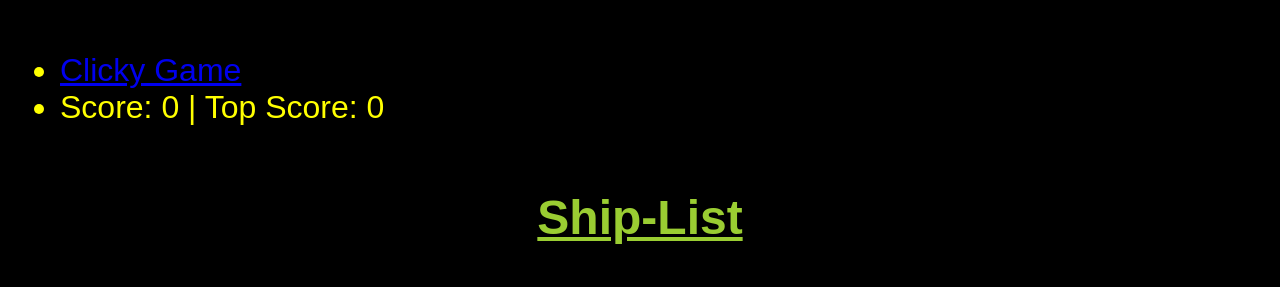
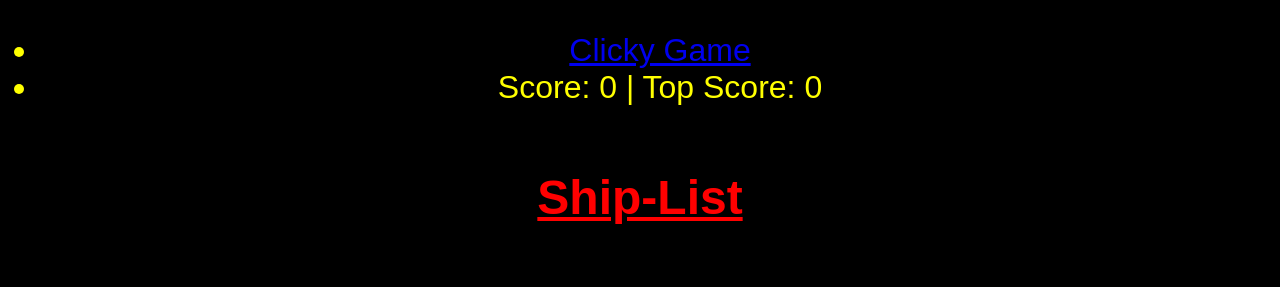
Before and after one commit to J-Falconetti/clicky, a React (Create React App) app: page / in a window 1280 px wide. Shown: the top 287 px of the page. Built offline with nearby package versions, Linux system fonts and the light colour scheme.

Commit message:
working well.  get need to update read me

```diff
--- a/src/App.js
+++ b/src/App.js
@@ -23,6 +23,9 @@ class App extends Component {
       this.setState({shakeClass: "ship-static"})
        var newScore = this.state.score +1;
        this.setState({score: newScore})
+       if (newScore === 12){
+         alert("Strong are you with the force a jedi you must be: Click any image to restat the game")
+       }
         if(this.state.topScore < newScore ){
           this.setState({topScore: newScore})
         }
--- a/src/components/Nav/style.css
+++ b/src/components/Nav/style.css
@@ -1,4 +1,5 @@
 .navbar{
+  text-align: center;
     position: -webkit-sticky;
     position: sticky;
     top: 0;
--- a/src/components/Wrapper/style.css
+++ b/src/components/Wrapper/style.css
@@ -1,16 +1,14 @@
 .wrapper {
-  padding-top: 50px;
   background: black;
   height: 100%;
   display: flex;
   flex-flow: row wrap;
-  padding: 20px;
   justify-content: space-around;
   align-content: flex-start;
   overflow: auto;
 }
 .wrapper h1{
-  color: yellowgreen;
+  color: red;
 }
 .ship-static{
   background: black;
```
